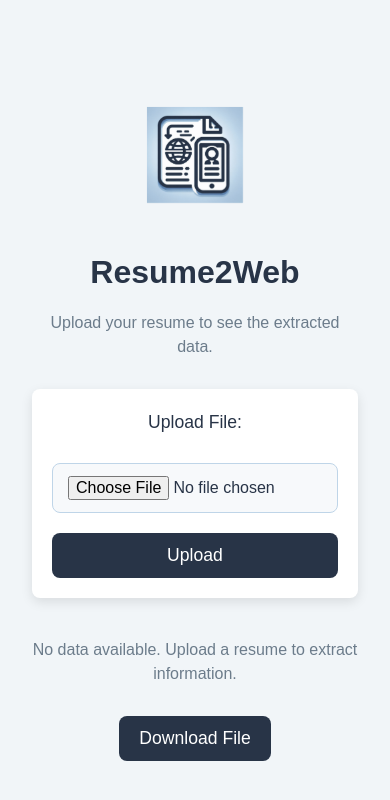
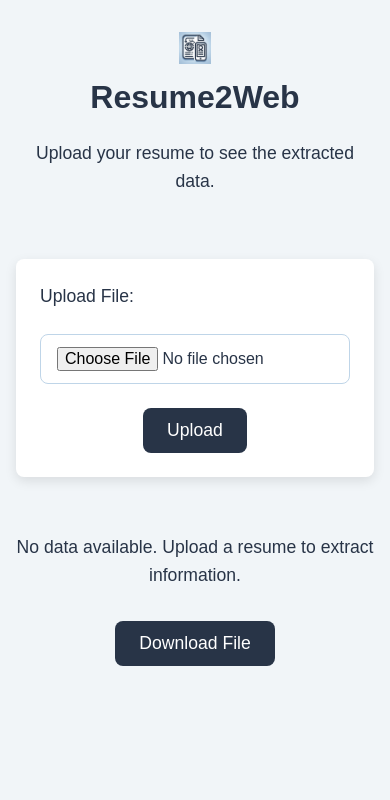
Before and after one commit to grillinr/Resume2Web, a React (Vite) app in the folder frontend/: page / in a window 390 px wide. Shown: the top 800 px of the page. Built offline with nearby package versions, Linux system fonts and the light colour scheme.

Commit message:
changes to list styling with tags

```diff
--- a/frontend/src/App.css
+++ b/frontend/src/App.css
@@ -1,23 +1,187 @@
+/* Root container */
 #root {
   max-width: 1280px;
   margin: 0 auto;
   padding: 2rem;
   text-align: center;
+  width: 100%;
+  min-height: 100vh;
+  display: flex;
+  flex-direction: column;
+  align-items: center;
 }
 
+/* Basic reset */
+* {
+  margin: 0;
+  padding: 0;
+  box-sizing: border-box;
+}
+
+/* Body styles */
+body {
+  font-family: 'Arial', sans-serif;
+  background-color: #f1f5f8;
+  margin: 0;
+  padding: 0;
+  color: #283447;
+  min-height: 100vh;
+}
+
+/* Typography */
+h1 {
+  font-size: 2.5rem;
+  font-weight: 700;
+  text-align: center;
+  color: #283447;
+  margin-bottom: 1.5rem;
+}
+
+p {
+  font-size: 1.2rem;
+  text-align: center;
+  color: #283447;
+  margin-bottom: 2rem;
+  line-height: 1.6;
+}
+
+/* Logo */
 .logo {
   height: 6em;
   padding: 1.5em;
-  will-change: filter;
   transition: filter 300ms;
 }
+
 .logo:hover {
   filter: drop-shadow(0 0 2em #646cffaa);
 }
+
 .logo.react:hover {
   filter: drop-shadow(0 0 2em #61dafbaa);
 }
 
+/* Form styles */
+form {
+  width: 100%;
+  max-width: 800px;
+  margin: 0 auto;
+  padding: 2rem;
+  background-color: #fff;
+  border-radius: 8px;
+  box-shadow: 0 4px 12px rgba(0, 0, 0, 0.1);
+  margin: 2rem 0;
+  display: flex;
+  flex-direction: column;
+  gap: 1.5rem;
+}
+
+/* Form fields */
+.form-group {
+  display: flex;
+  flex-direction: column;
+  gap: 0.5rem;
+  width: 100%;
+}
+
+label {
+  font-size: 1.1rem;
+  font-weight: 500;
+  color: #283447;
+  text-align: left;
+}
+
+input,
+textarea {
+  padding: 0.75rem 1rem;
+  border: 1px solid #bfd5e8;
+  border-radius: 8px;
+  font-size: 1rem;
+  color: #283447;
+  background-color: #fff;
+  width: 100%;
+  transition: border-color 0.3s;
+}
+
+input:focus,
+textarea:focus {
+  border-color: #283447;
+  outline: none;
+  box-shadow: 0 0 0 2px rgba(40, 52, 71, 0.1);
+}
+
+textarea {
+  min-height: 100px;
+  resize: vertical;
+}
+
+/* Button styles */
+button {
+  padding: 0.75rem 1.5rem;
+  background-color: #283447;
+  color: #fff;
+  border: none;
+  border-radius: 8px;
+  font-size: 1.1rem;
+  cursor: pointer;
+  margin: 0 auto;
+  transition: background-color 0.3s;
+}
+
+button:hover {
+  background-color: #3a4a61;
+}
+
+/* Tag system */
+.tag-list-container {
+  width: 100%;
+  display: flex;
+  flex-direction: column;
+  gap: 1rem;
+  align-items: center;
+}
+
+.input-wrapper {
+  display: flex;
+  gap: 1rem;
+  width: 100%;
+  justify-content: center;
+}
+
+.tag-list-container input {
+  flex: 1;
+  max-width: 400px;
+}
+
+.tags-display {
+  display: flex;
+  flex-wrap: wrap;
+  gap: 0.5rem;
+  justify-content: center;
+}
+
+.tag {
+  background-color: #f1f5f8;
+  padding: 0.5rem 1rem;
+  border-radius: 16px;
+  font-size: 1rem;
+  color: #283447;
+  display: flex;
+  align-items: center;
+  gap: 0.5rem;
+  border: 1px solid #bfd5e8;
+}
+
+.remove-tag {
+  cursor: pointer;
+  color: #ff6347;
+  font-weight: bold;
+}
+
+.remove-tag:hover {
+  color: #b7312d;
+}
+
+/* Logo animation */
 @keyframes logo-spin {
   from {
     transform: rotate(0deg);
@@ -32,104 +196,11 @@
     animation: logo-spin infinite 20s linear;
   }
 }
-/* Body and global styles */
-body {
-  font-family: 'Arial', sans-serif;
-  background-color: #f1f5f8;
-  margin: 0;
-  padding: 0;
-  display: flex;
-  flex-direction: column;
-  justify-content: center;
-  align-items: center;
-  color: #283447;
-}
 
-h1 {
-  font-size: 2.5rem;
-  font-weight: 700;
-  text-align: center;
-  color: #283447;
-  margin-bottom: 20px;
-}
-
-p {
-  font-size: 1.2rem;
-  text-align: center;
-  color: #6c7c8b;
-  margin-bottom: 30px;
-}
-
-/* Form container */
-form {
-  display: flex;
-  flex-direction: column;
-  gap: 20px;
-  max-width: 500px;
-  margin: 0 auto;
-  padding: 30px;
-  background-color: #fff;
-  border-radius: 8px;
-  box-shadow: 0 4px 12px rgba(0, 0, 0, 0.1);
-  transition: transform 0.2s ease-in-out;
-}
-
-/* Hover effect for form */
-form:hover {
-  transform: scale(1.02);
-  border: #283447 1px solid;
-  box-shadow: 0 8px 16px rgba(0, 0, 0, 0.2);
-}
-
-/* Form field styles */
-label {
-  font-size: 1.1rem;
-  font-weight: 500;
-  color: #283447;
-  margin-bottom: 8px;
-}
-
-input {
-  padding: 12px 15px;
-  border: 1px solid #bfd5e8;
-  border-radius: 8px;
-  font-size: 1rem;
-  color: #283447;
-  background-color: #f7f9fb;
-  width: 100%;
-  box-sizing: border-box;
-  transition: border-color 0.3s ease, background-color 0.3s ease;
-}
-
-/* Input focus state */
-input:focus {
-  border-color: #283447;
-  background-color: #fff;
-  outline: none;
-}
-
-/* Submit button styles */
-button {
-  padding: 12px 20px;
-  background-color: #283447;
-  color: #fff;
-  border: none;
-  border-radius: 8px;
-  font-size: 1.1rem;
-  cursor: pointer;
-  transition: background-color 0.3s ease;
-}
-
-/* Button hover state */
-button:hover {
-  background-color: #bfd5e8;
-}
-
-/* Responsive styling for small screens */
+/* Responsive adjustments */
 @media (max-width: 768px) {
-  form {
-    padding: 20px;
-    max-width: 90%;
+  #root {
+    padding: 1rem;
   }
 
   h1 {
@@ -137,6 +208,24 @@ button:hover {
   }
 
   p {
-    font-size: 1rem;
+    font-size: 1.1rem;
+  }
+
+  form {
+    padding: 1.5rem;
+  }
+
+  .input-wrapper {
+    flex-direction: column;
+    align-items: center;
+  }
+
+  .tag-list-container input {
+    max-width: 100%;
+  }
+
+  .logo {
+    height: 4em;
+    padding: 1em;
   }
 }
--- a/frontend/src/App.tsx
+++ b/frontend/src/App.tsx
@@ -1,5 +1,6 @@
 import { useState } from "react";
 import "./App.css";
+import TagList from "./tags";
 
 interface ResumeData {
   college_name: string | null;
@@ -33,7 +34,7 @@ const App: React.FC = () => {
   };
 
   const handleInputChange = (
-    e: React.ChangeEvent<HTMLInputElement>,
+    e: React.ChangeEvent<HTMLInputElement | HTMLTextAreaElement>,
     field: keyof ResumeData
   ) => {
     if (result) {
@@ -71,6 +72,10 @@ const App: React.FC = () => {
       try {
         const response = await fetch('http://localhost:5000/generate', {
           method: 'POST',
+          body: JSON.stringify(result),
+          headers: {
+            'Content-Type': 'application/json',
+          },
         });
 
         if (!response.ok) {
@@ -173,9 +178,8 @@ const App: React.FC = () => {
 
               <div>
                 <label htmlFor="degree">Degree:</label>
-                <input
+                <textarea
                   id="degree"
-                  type="text"
                   value={result?.degree || ""}
                   onChange={(e) => handleInputChange(e, "degree")}
                 />
@@ -183,9 +187,8 @@ const App: React.FC = () => {
 
               <div>
                 <label htmlFor="designation">Designation:</label>
-                <input
+                <textarea
                   id="designation"
-                  type="text"
                   value={result?.designation || ""}
                   onChange={(e) => handleInputChange(e, "designation")}
                 />
@@ -193,9 +196,8 @@ const App: React.FC = () => {
 
               <div>
                 <label htmlFor="experience">Experience:</label>
-                <input
+                <textarea
                   id="experience"
-                  type="text"
                   value={result?.experience || ""}
                   onChange={(e) => handleInputChange(e, "experience")}
                 />
@@ -212,35 +214,11 @@ const App: React.FC = () => {
               </div>
 
               <div>
-                <label htmlFor="pages">No of Pages:</label>
-                <input
-                  id="pages"
-                  type="number"
-                  value={result?.no_of_pages || ""}
-                  onChange={(e) => handleInputChange(e, "no_of_pages")}
-                />
+                <TagList initialTags={result?.skills ? result.skills : []} tagName="skill"/>
               </div>
 
               <div>
-                <label htmlFor="skills">Skills:</label>
-                <input
-                  id="skills"
-                  type="text"
-                  value={result?.skills ? result.skills.join(", ") : ""}
-                  onChange={(e) => handleInputChange(e, "skills")}
-                />
-              </div>
-
-              <div>
-                <label htmlFor="companies">Companies:</label>
-                <input
-                  id="companies"
-                  type="text"
-                  value={
-                    result?.company_names ? result.company_names.join(", ") : ""
-                  }
-                  onChange={(e) => handleInputChange(e, "company_names")}
-                />
+                <TagList initialTags={result?.company_names ? result.company_names : []} tagName="companies"/>
               </div>
 
               <button type="submit">Submit</button>
```
